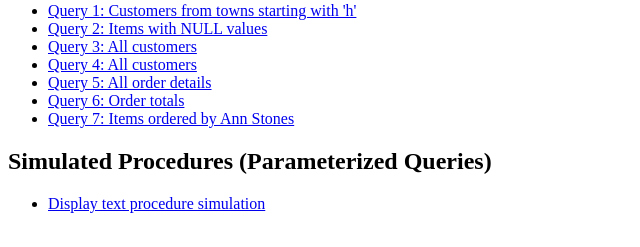
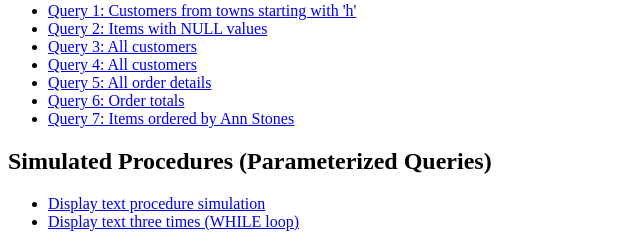
Before and after one commit to Sok205/BookLend, a Django app: page / in a window 1280 px wide. Shown: the part 644-891 px from the top of the page, without its empty margins (0-640 px from the left). Before the commit the page ends 857 px from the top, so only its background shows below. Run offline with Django 5.2, Linux system fonts and the light colour scheme.

Commit message:
feat: add another parametrized querry

```diff
--- a/catalog/urls.py
+++ b/catalog/urls.py
@@ -33,4 +33,5 @@ urlpatterns = [
     path('query7/', views.query7_ann_stones_orders, name='query7'),
     # MySQL Stored Procedures
     path('procedure/display/', views.call_display_text, name='call_display_text'),
+    path('procedure/display-three/', views.call_display_text_three_times, name='call_display_text_three_times'),
 ]
--- a/catalog/views.py
+++ b/catalog/views.py
@@ -212,3 +212,25 @@ def call_display_text(request):
         'text_param': text_param,
         'error': error
     })
+
+
+def call_display_text_three_times(request):
+
+    result = None
+    text_param = None
+
+    if request.method == 'POST':
+        text_param = request.POST.get('text_param', '')
+
+        repeated_text = ''
+        counter = 0
+        while counter < 3:
+            repeated_text += text_param + ' '
+            counter += 1
+
+        result = (repeated_text.strip(),)
+
+    return render(request, 'catalog/display_text_three_times_form.html', {
+        'result': result,
+        'text_param': text_param
+    })
--- a/templates/catalog/index.html
+++ b/templates/catalog/index.html
@@ -45,6 +45,7 @@
     <h2>Simulated Procedures (Parameterized Queries)</h2>
     <ul>
         <li><a href="{% url 'catalog:call_display_text' %}">Display text procedure simulation</a></li>
+        <li><a href="{% url 'catalog:call_display_text_three_times' %}">Display text three times (WHILE loop)</a></li>
     </ul>
 </body>
 </html>
```
Also changed, not shown: templates/catalog/display_text_three_times_form.html (added, +27 -0 lines).
